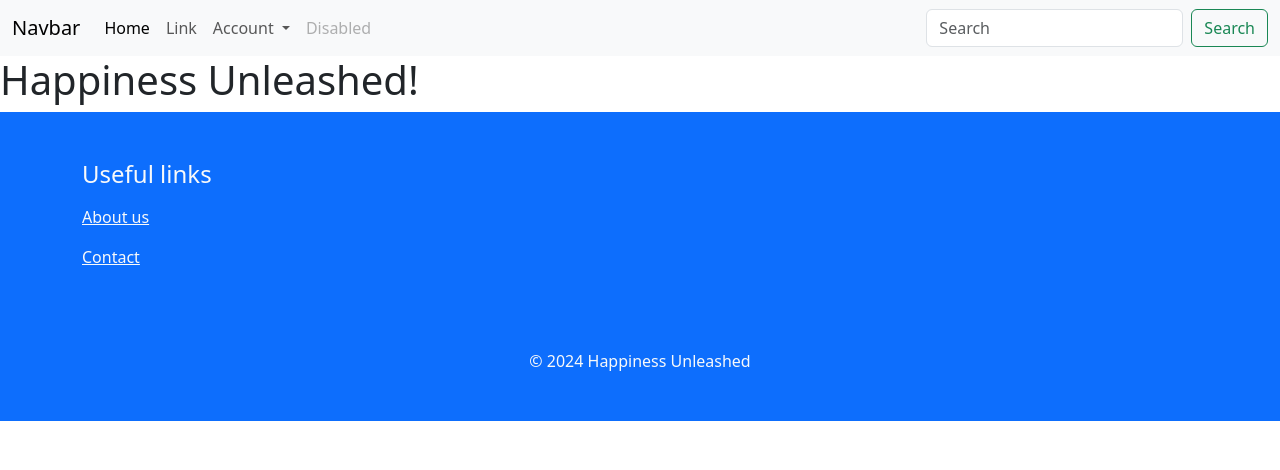
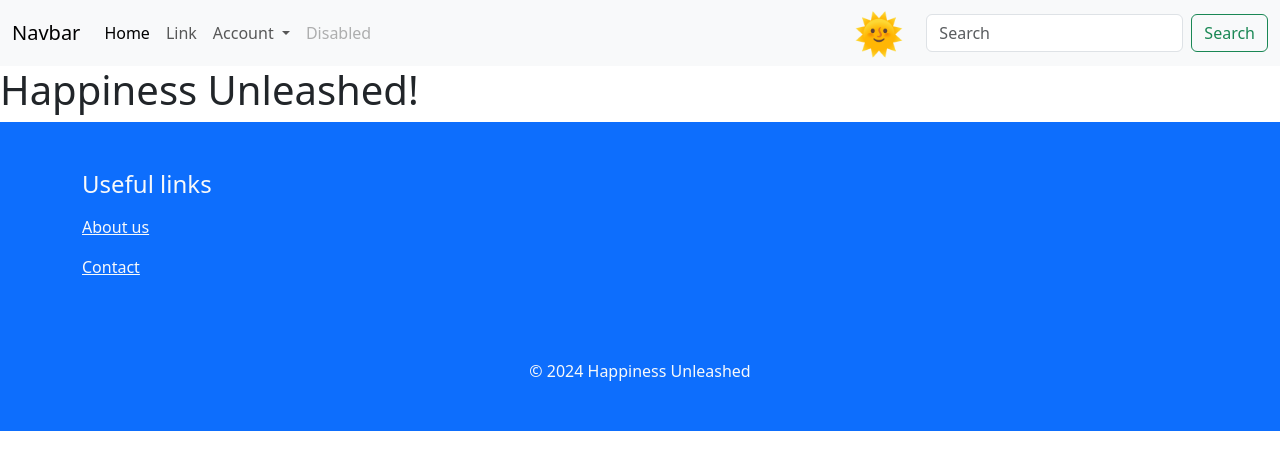
Before and after one commit to stephendawsondev/happiness-unleashed-svelte-ninja, a Django app: page / in a window 1280 px wide. Shown: the top 470 px of the page. Run offline with Django 4.2, Linux system fonts and the light colour scheme.

Commit message:
feat: add dark mode toggle

```diff
--- a/static/js/script.js
+++ b/static/js/script.js
@@ -1,5 +1,21 @@
 document.addEventListener("DOMContentLoaded", () => {
   handleDeleteButton();
+
+  const themeToggle = document.querySelector(".theme-toggle");
+  const html = document.querySelector("html");
+
+  themeToggle.addEventListener("click", () => {
+    // change `data-bs-theme="dark"` of to light if it is dark in html
+    // update the innerText of the themeToggle to 🌚
+
+    if (html.getAttribute("data-bs-theme") === "dark") {
+      html.setAttribute("data-bs-theme", "light");
+      themeToggle.innerText = "🌞";
+    } else {
+      html.setAttribute("data-bs-theme", "dark");
+      themeToggle.innerText = "🌚";
+    }
+  });
 });
 
 /**
--- a/templates/base.html
+++ b/templates/base.html
@@ -1,7 +1,7 @@
 {% load static %}
 
 <!DOCTYPE html>
-<html lang="en">
+<html lang="en" data-bs-theme="light">
 {% comment %} Head {% endcomment %}
 
 <head>
@@ -78,6 +78,7 @@
               <a class="nav-link disabled" aria-disabled="true">Disabled</a>
             </li>
           </ul>
+          <button class="theme-toggle display-6 me-3 border-0 bg-transparent">🌞</button>
           <form class="d-flex" role="search">
             <input class="form-control me-2" type="search" placeholder="Search" aria-label="Search">
             <button class="btn btn-outline-success" type="submit">Search</button>
```
